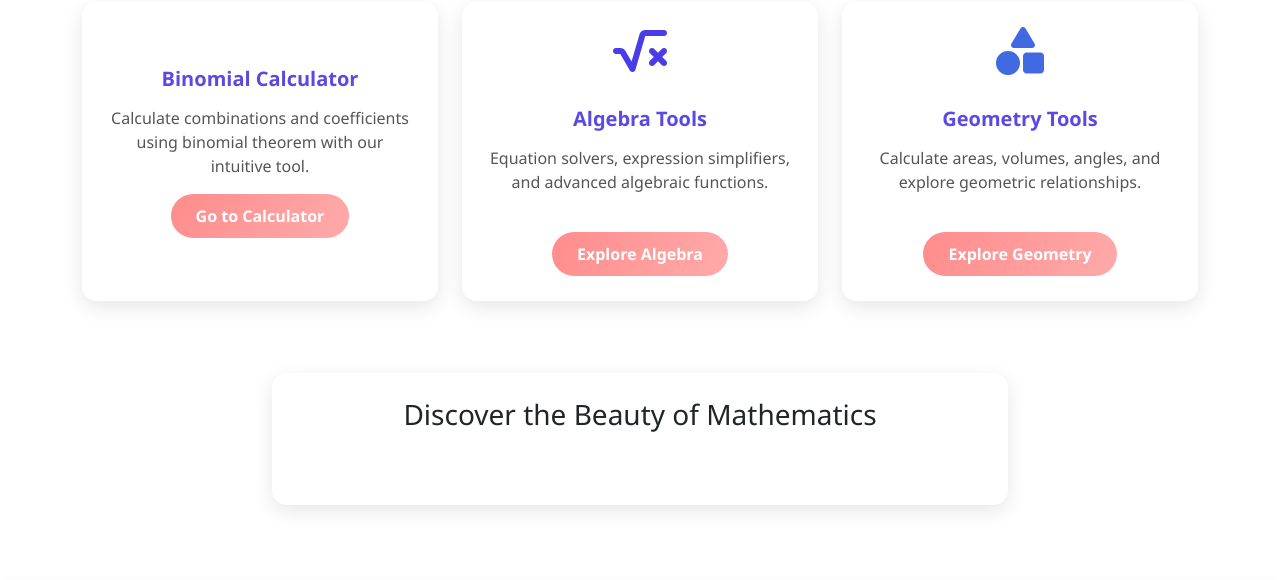
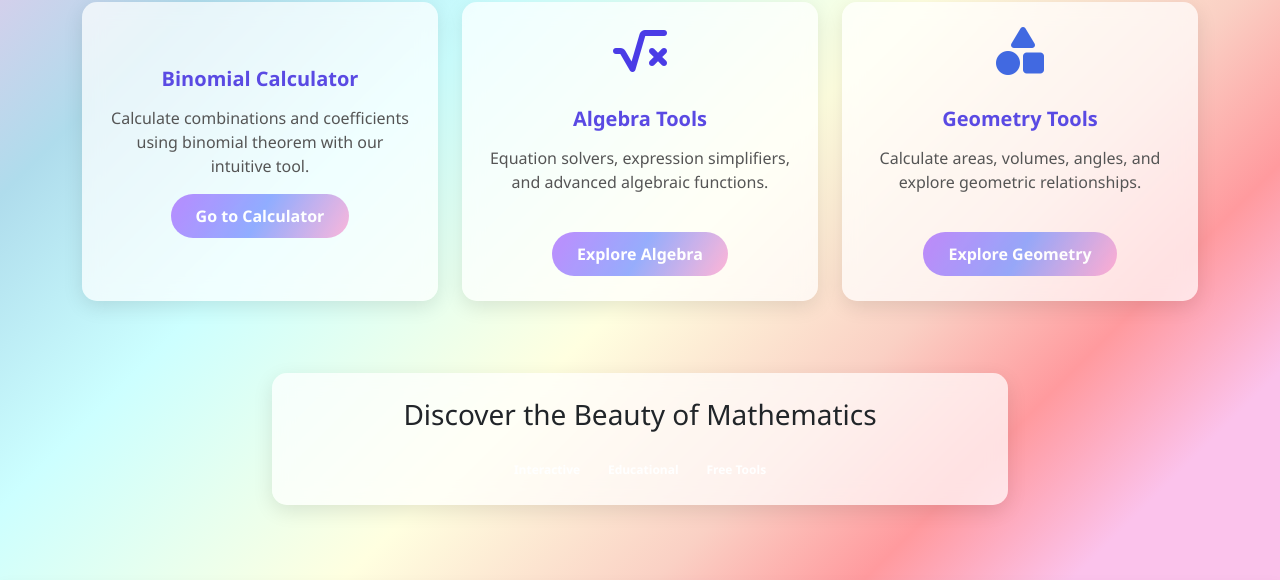
Before and after one commit to KiaraInfinity/Kiara_Repo_Test, a plain HTML site: page index.html in a window 1280 px wide. Shown: the part 220-800 px from the top of the page. Drawn offline with nearby package versions, Linux system fonts and the light colour scheme.

Commit message:
And even more colours and gradients yay

```diff
--- a/index.html
+++ b/index.html
@@ -12,7 +12,7 @@
             background: linear-gradient(135deg,
                 #fbc2eb 0%,   /* Lighter purple */
                 #afdcec 20%,   /* Lighter blue */
-                #ccffff 35%   /*Even lighter blue*/
+                #ccffff 35%,   /* Even lighter blue */
                 #ffffe0 55%,   /* Lighter yellow */
                 #fad0c4 70%,   /* Lighter peach */
                 #ff9a9e 80%,    /* Lighter pink */
@@ -78,17 +78,20 @@
 
         /* Button styling */
         .btn-primary {
-            background: linear-gradient(120deg, #ff8c8c, #ffaaaa);
+            background: linear-gradient(120deg, rgba(154, 75, 255, 0.7), rgba(90, 125, 255, 0.7), rgba(255, 140, 198, 0.7));
             border: none;
             border-radius: 50px;
             padding: 10px 25px;
             font-weight: 600;
             transition: all 0.3s;
+            color: white;
+            opacity: 0.9;
         }
 
         .btn-primary:hover {
             transform: scale(1.05);
-            box-shadow: 0 5px 15px rgba(255, 140, 140, 0.4);
+            box-shadow: 0 5px 15px rgba(0, 0, 0, 0.2);
+            opacity: 1;
         }
 
         /* Footer styling */
```
